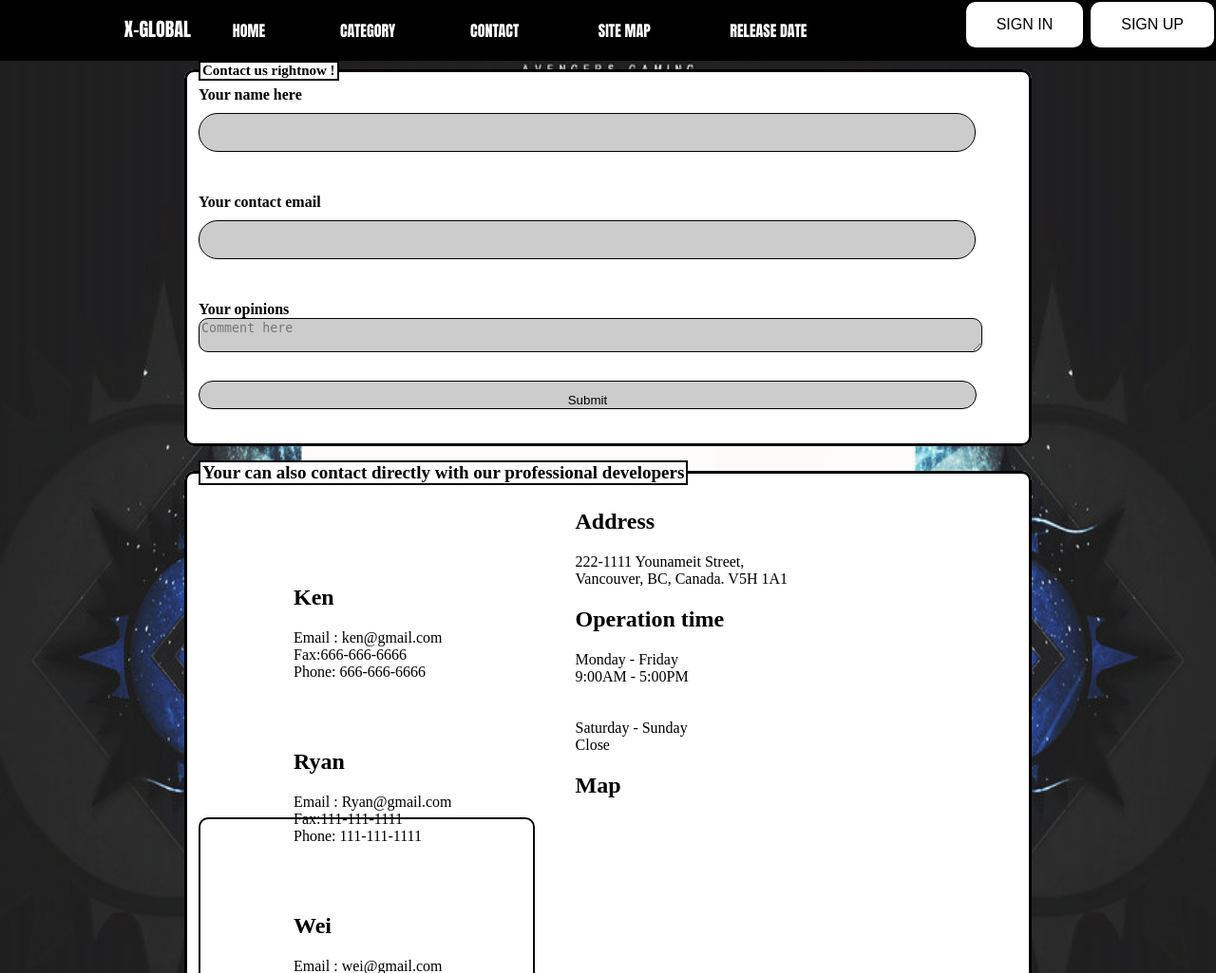
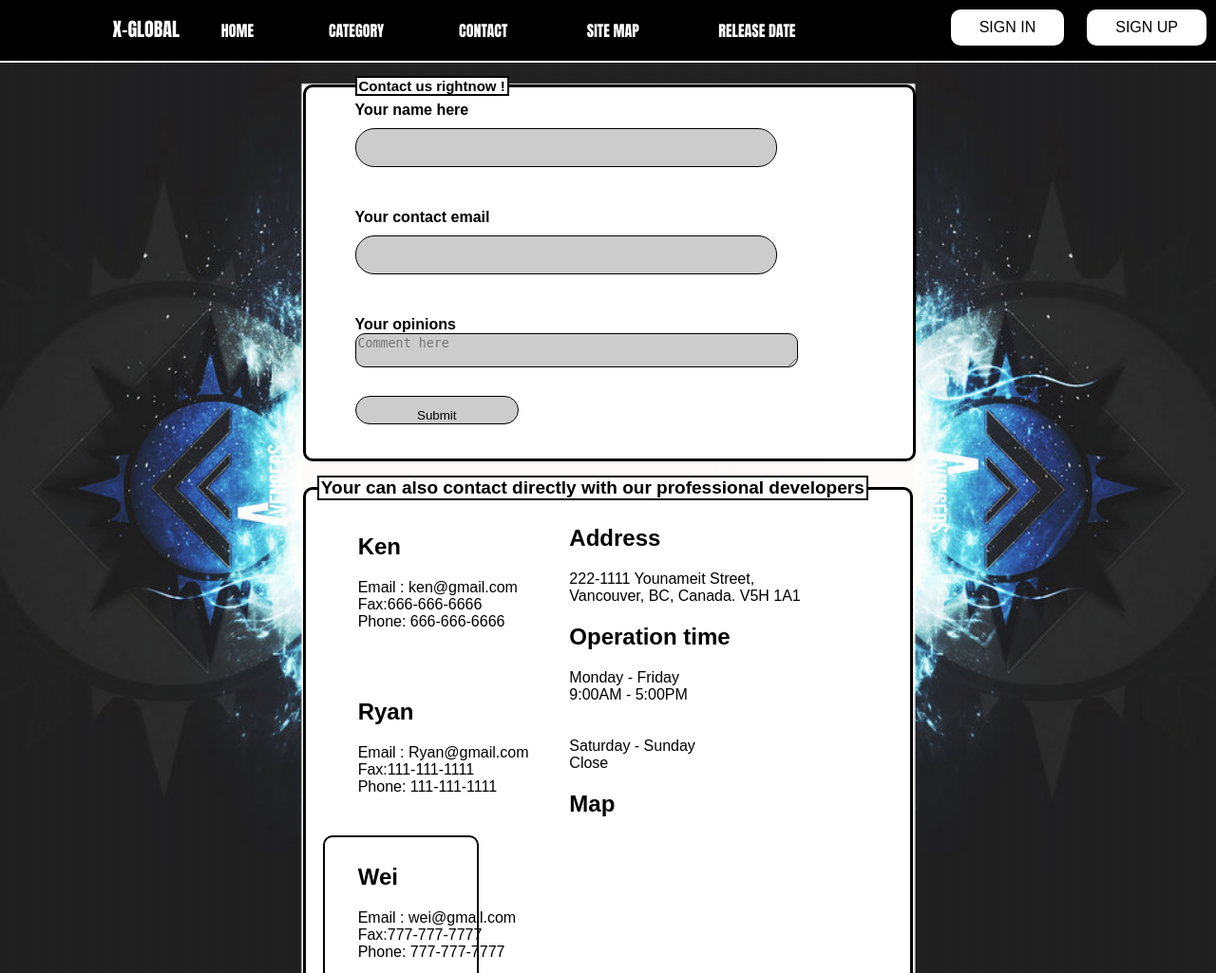
Before and after one commit to ryanj14/group25, a PHP site: page /contact1.html in a window 1280 px wide. Shown: the top 1025 px of the page at 95% size. Run offline with PHP 8.4, Linux system fonts and the light colour scheme; some libraries are stand-ins or nearby versions.

Commit message:
fixed contact css

```diff
--- a/Team project/Styles/contact2.css
+++ b/Team project/Styles/contact2.css
@@ -3,31 +3,35 @@
 	padding:0;
 }
 header {background-color:white;}
-header img {
-	width:65px;
-	height:74px;
-	padding:20px 0px 30px 20px;
-	float:left
-}
-#nav_sign{
-	text-align:right;
-	float:right;
-}
+
 header ul{
 	text-align:right;
 	list-style-type:none;
 }
 .button {
+	padding:10px 30px 10px 30px;
+	font-size:16px;
 	background-color:white;
 	border:2px solid black;
-	color:black;
-	padding:15px 32px;
-	text-align:center;
 	text-decoration:none;
-	font-size:16px;
 	cursor:pointer;
 	border-radius:12px;
+	margin:0.5em;
+	transition: all 0.3s ease 0.3s;
 }
+
+.button:hover {
+  box-shadow: inset 0 0 0 5px #3071A9;
+
+}
+
+#nav_sign{
+	text-align:right;
+	float:right;
+
+}
+
+
 .modal {
 	display:none;
 	position:fixed;
@@ -80,13 +84,19 @@
 	border: 1px solid black;
 	border-radius:10px;
 }
-.container {padding:16px}
-nav {top:0;
+.container {padding:16px;
+            }
+
+.inputColor{background-color:white;
+            border-radius:0;}
+
+nav {position:fixed;
      width:100%;
-	position:fixed;
 	background-color:black;
+    clear:left;
     text-align:center;
-	z-index:1;
+	border-bottom:2px solid white;
+
 }
 nav a {
 	text-decoration:none;
@@ -101,17 +111,21 @@
 	font-weight:bold;
 	font-size:20px;
 }
+
 .button1 {
 	padding:10px 30px 10px 30px;
 	font-size:16px;
 	background-color:black;
 	border:none;
+
 	text-decoration:none;
 	color:white;
 	transition: all 0.5s;
   cursor: pointer;
   margin: 5px;
+
 }
+
 .button1 span {
   cursor: pointer;
   display: inline-block;
@@ -119,6 +133,7 @@
   transition: 0.5s;
   margin:0.3em;
 }
+
 .button1 span:after {
   content: '\00bb';
   position: absolute;
@@ -127,13 +142,16 @@
   right: -20px;
   transition: 0.5s;
 }
+
 .button1:hover span {
   padding-right: 25px;
 }
+
 .button1:hover span:after {
   opacity: 1;
   right: 0;
 }
+
 .dropbtn {
 	color:white;
 	padding:10px 30px 10px 30px;
@@ -146,12 +164,14 @@
   cursor: pointer;
   margin: 5px;
 }
+
 .dropbtn span {
   cursor: pointer;
   display: inline-block;
   position: relative;
   transition: 0.5s;
 }
+
 .dropbtn span:after {
   content: '\00bb';
   position: absolute;
@@ -160,11 +180,16 @@
   right: -20px;
   transition: 0.5s;
 }
-.dropbtn:hover span {padding-right: 25px;}
+
+.dropbtn:hover span {
+  padding-right: 25px;
+}
+
 .dropbtn:hover span:after {
   opacity: 1;
   right: 0;
 }
+
 .dropdown {
 	position:relative;
 	display:inline-block;
@@ -202,69 +227,106 @@
 	color:white;
 	text-shadow:3px 3px 3px white;
 }
-main {margin-top:5%;
-	width:70%;
+main {
+	width:50.5%;
 	margin-left:auto;
 	margin-right:auto;
 }
-#all {
+#all {padding-top:5em;
 	background-image: url("../images/back.jpg");
 	background-repeat: no-repeat;
 	background-size: 100% 100%;
-	margin-top: 58px;
+	margin-left:auto;
+	margin-right:auto
 }
 fieldset {
 	border: 3px solid black;
 	border-radius:10px;
 	background-color: white;
 	margin-bottom:15px;
+
+
+    font-family: Arial, Helvetica, sans-serif;
+
 }
+
+
 legend {
 	border : 2px solid black;
 	background-color:white;
 }
 #userNAME {
 	height:5%;
-	width:90%;
+	width:70%;
 }
 #userEMAIL {
 	height:5%;
-	width:90%;
+	width:70%;
 }
+
+#send{
+width:30%;
+}
+
 #contact_123 {font-size: 15px;}
+
+
 #contact_legend {
 	font-weight: bold;
 	font-size: 19px;
+
 }
+
+#upperf{width:89%;
+padding-left:8%;
+padding-top:1%;
+
+         }
+
+#OPINION{
+width:80%;
+
+}
+
 #left {
-	margin-left: 100px;
-	margin-right:130px;
-	margin-top:80px;
+	margin-left: 7%;
+	margin-right:6%;
+	margin-top:1.5%;
 	float:left;
+	clear:left;
+	padding-right:1%;
+
 }
-#gender input{
-	width:10px;
-    height:10px;
+
+#right{padding-left:1%;}
+
+
+#teampic {
+	position:relative;
+	width:30%;
+	height: 15%;
+	padding-left:5%;
+	float:left;
+	padding-right:5%;
+	z-index:0;
 }
-.centering {text-align:center}
-#teampic {
-	width:70%;
-	height: 250px;
-	padding-left:150px;
-	padding-right:150px;
-}
+
+#down fieldset{padding-left:10%;
+padding-right:10%;}
+
 #map {
-	height: 350px;
-	width: 350px;
+	height: 10em;
+	width: 10em;
 	border:2px solid black;
 	border-radius: 10px;
+
 }
 footer {
 	background-color:black;
 	text-align:center;
 	color:white;
-	height:30px;
-	margin-top:0;
+	height:30px
+
 }
 footer img {
 	padding-left:5px;
@@ -273,12 +335,3 @@
 	height:30px;
 	float:right;
 }
-#upperf textarea, input {width:95%}
-/*Scroll up function*/
-.scroll-to-top-link{
-	position:fixed;
-	width:50px;
-	right:10%;
-	bottom:10%;
-	cursor:pointer;
-}
```
Lines whose indentation alone changed are shown as unchanged.
